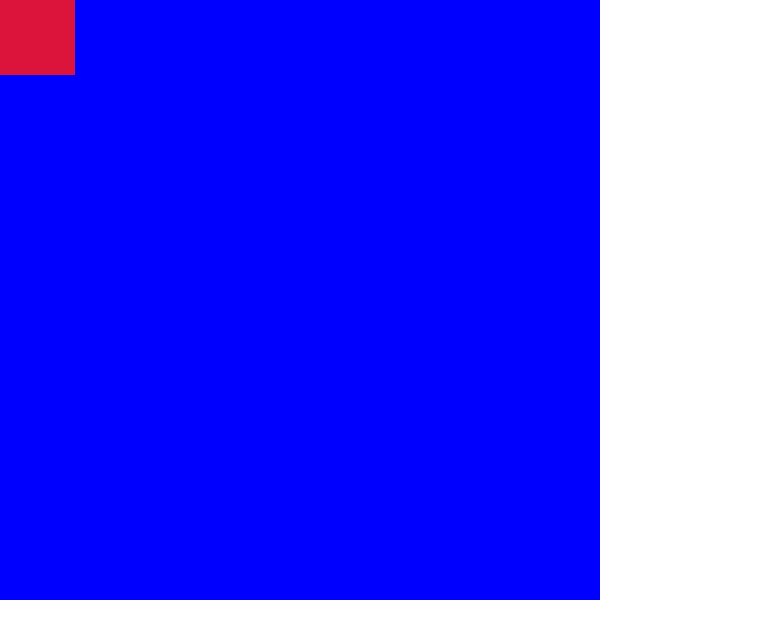
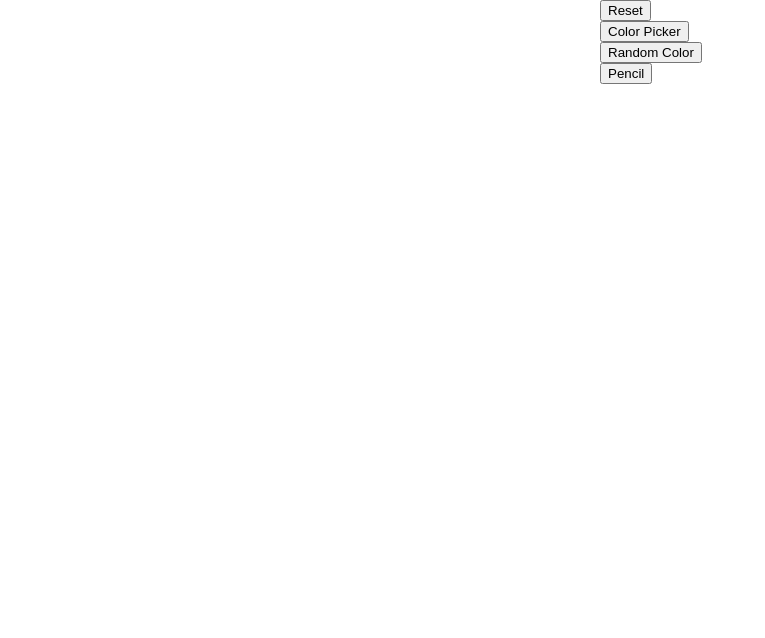
Before and after one commit to Vrok-Kronos/pixel-sketch, a plain HTML site: page index.html in a window 1280 px wide. Shown: the whole page, without its empty margins (0-765 px from the left). Drawn offline with Linux system fonts and the light colour scheme.

Commit message:
Adds buttons to HTML and draw functions to js
Changes to HTML:
	Buttons: reset, color picker, random color, pencil.
	Reorders menu div after draw div.
Changes to CSS:
	Adds float: left to draw & menu divs.
	Adds display: block to menu buttons
Changes to JS:
	Sets default color
	Adds event listeners to pixels for mouse down/up.
	Functions to toggle mouse down/up booleans
	Event listener to reset button & function to change all
		cells to default color.

```diff
--- a/code.js
+++ b/code.js
@@ -1,33 +1,69 @@
 //Load script as browser parses the html, but wait till its finished before running this file
-document.addEventListener("DOMContentLoaded", function() {
+document.addEventListener(`DOMContentLoaded`, function() {
 
-	let sideOfSquare = 8
-	  , drawSpaceSize = sideOfSquare * sideOfSquare;
+	const DRAW_SPACE_DIV = document.getElementById(`draw`);
+	const RESET_BUTTON = document.getElementById(`reset`);
+	const DEFAULT_COLOR = `#ffffff`;
 
-	const DRAW_DIV = document.getElementById('draw');
 
-	//function create_draw_space() {
+	let sideOfSquare = 16
+	  , drawSpaceSize = sideOfSquare * sideOfSquare
+	  , fillColor = DEFAULT_COLOR;
 
+	let mouseDown = false
+	  , mouseUp = true;
+
+
+	//function make_draw_space() {
 	for (let i = 1; i <= drawSpaceSize; i += 1) {
 
-		let newDiv = document.createElement('div');
+		let pixel = document.createElement(`div`);
 
-		newDiv.classList.add('pseudoPixel');
+		pixel.classList.add(`pseudoPixel`);
+		pixel.style.backgroundColor = fillColor;
 
-		newDiv.addEventListener(`mouseenter`, change_color);
+		pixel.addEventListener(`mouseenter`, draw_color);
+		pixel.addEventListener(`mousedown`, is_mouse_down);
+		pixel.addEventListener(`mouseup`, is_mouse_up);
 
-		DRAW_DIV.appendChild(newDiv);
+
+		DRAW_SPACE_DIV.appendChild(pixel);
 	}
 
-	document.getElementById('draw').style.gridTemplateColumns = `repeat(${sideOfSquare}, 1fr)`;
-	document.getElementById('draw').style.gridTemplateRows = `repeat(${sideOfSquare}, 1fr)`;
-
+	document.getElementById(`draw`).style.gridTemplateColumns = `repeat(${sideOfSquare}, 1fr)`;
+	document.getElementById(`draw`).style.gridTemplateRows = `repeat(${sideOfSquare}, 1fr)`;
 	//}
 
 
+	function is_mouse_down() {
+		mouseDown = true;
+		mouseUp = false;
+	}
+	function is_mouse_up() {
+		mouseDown = false;
+		mouseUp = true;
+	}
 
-	function change_color(e) {
-		e.target.classList.remove(`pseudoPixel`);
-		e.target.classList.add(`pseudoPixelChange`);
+	function draw_color(e) {
+		console.log(mouseDown, mouseUp);
+		if (mouseDown) {
+			e.target.style.backgroundColor = `#000000`;
+		} else {
+			//Do nothing!
+		}
 	}
+
+	RESET_BUTTON.addEventListener(`click`, reset_background_color);
+
+	function reset_background_color() {
+
+		let pseudoPixels = document.querySelectorAll(`.pseudoPixel`);
+
+		pseudoPixels.forEach(function(pspElement) {
+			pspElement.style.backgroundColor = fillColor;
+		});
+	}
+
+
+
 });
--- a/index.html
+++ b/index.html
@@ -14,12 +14,15 @@
 
 	<body>
 		<div id="page">
-			<div id="menu">
+			<div id="draw" class="mainDisplay">
 
 			</div>
 
-			<div id="draw">
-
+			<div id="menu" class="mainDisplay">
+				<button id="reset">Reset</button>
+				<button id="color">Color Picker</button>
+				<button id="rngColor">Random Color</button>
+				<button id="charcoal">Pencil</button>
 			</div>
 		</div>
 
--- a/style.css
+++ b/style.css
@@ -1,19 +1,21 @@
+
 
 #draw {
+	float: left;
 	height: 600px;
 	width: 600px;
 	display: grid;
-	/*grid-template-columns: repeat(3, 1fr);
-	grid-template-rows: repeat(3, 1fr);*/
+}
 
+#menu {
+	float: left;
+}
+
+#menu button {
+	display: block;
 }
 
 .pseudoPixel {
-	background-color: blue;
 	height: auto;
 	width: auto;
 }
-
-.pseudoPixelChange {
-	background-color: crimson;
-}
```
